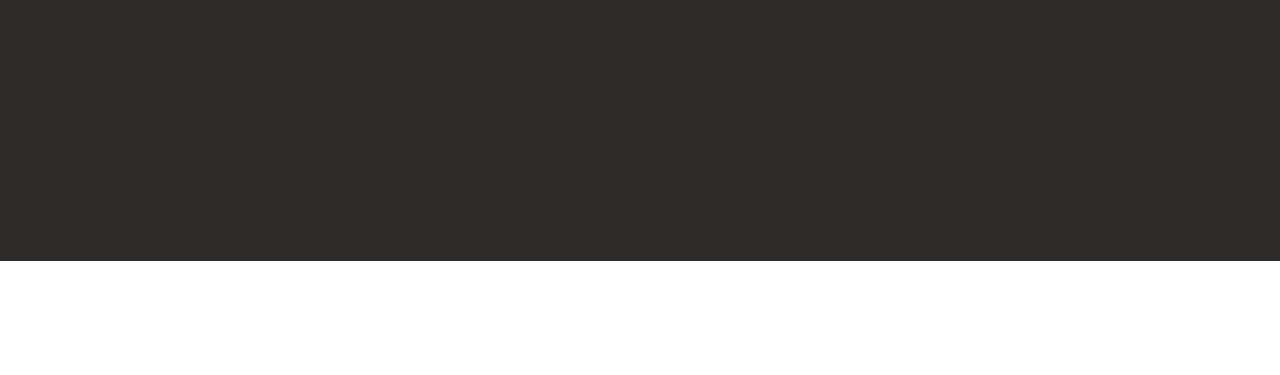
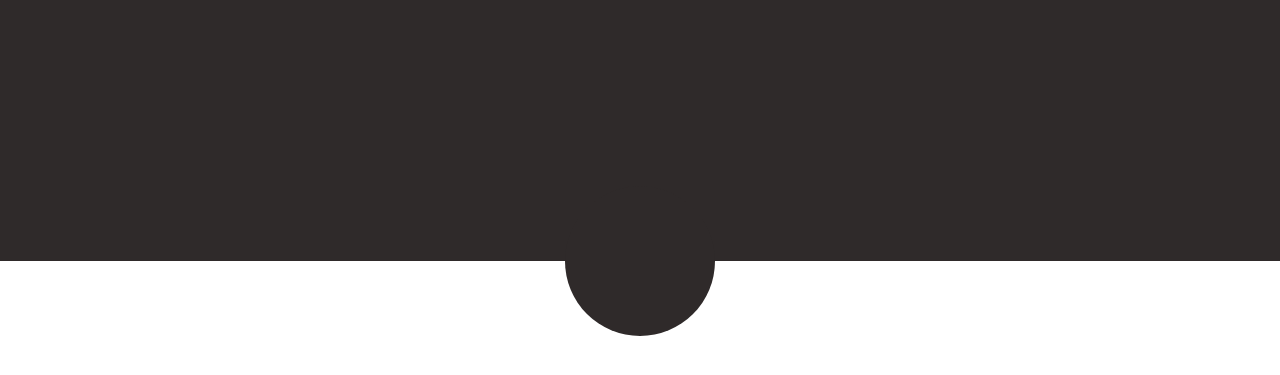
Before and after one commit to Smulvin/Melvin-Web_API, an Astro site: page /play in a window 1280 px wide. Shown: the part 649-1024 px from the top of the page. Built offline with nearby package versions, Linux system fonts and the light colour scheme; Astro itself is replaced by a stand-in of ours.

Commit message:
footer nices

```diff
--- a/src/components/Footer.astro
+++ b/src/components/Footer.astro
@@ -9,5 +9,20 @@
         width: 100%;
         height: 10em;
         background: white;
+        position: relative;
+
+        &::after {
+            content: "";
+            position: absolute;
+            left: 50%;
+            transform: translate(-50%, -50%);
+            top: 0;
+            background: var(--color-background);
+            corner-top-left-shape: notch;
+            corner-top-right-shape: notch;
+            border-radius: 50%;
+            width: 150px;
+            aspect-ratio: 1;
+        }
     }
 </style>
```
